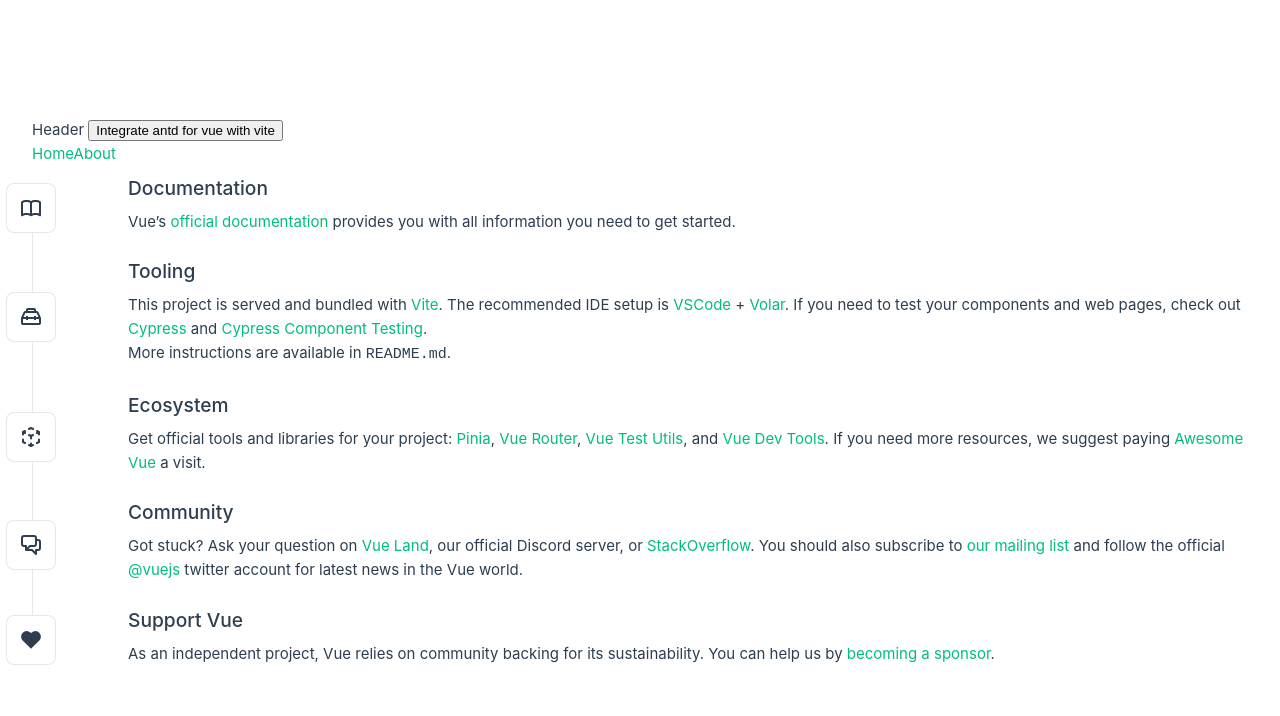
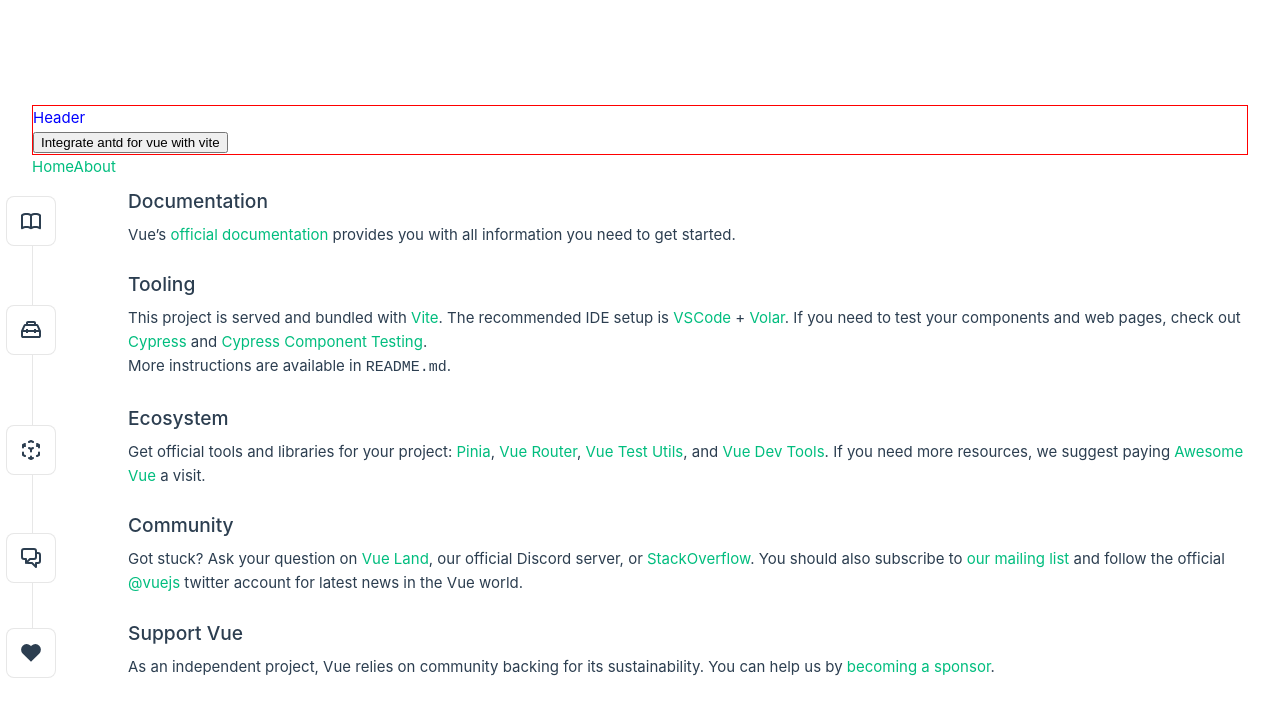
Before and after one commit to MinhSuIt/vueforjob, a Vue app: page / in a window 1280 px wide. Shown: the top 716 px of the page. Built offline with nearby package versions, Linux system fonts and the light colour scheme.

Commit message:
add sass to project

```diff
--- a/package.json
+++ b/package.json
@@ -18,6 +18,8 @@
   },
   "devDependencies": {
     "@vitejs/plugin-vue": "^3.1.2",
+    "sass": "^1.56.1",
+    "sass-loader": "^13.2.0",
     "vite": "^3.1.8"
   }
 }
--- a/src/components/common/header.vue
+++ b/src/components/common/header.vue
@@ -1,6 +1,6 @@
 <template>
-  <div>
-    Header
+  <div class="abc">
+    <p class="a">Header</p>
     <a-button type="primary" danger>Integrate antd for vue with vite</a-button>
   </div>
 </template>
@@ -10,4 +10,10 @@
 </script>
 
 <style lang="scss" scoped>
+.abc{
+    border: 1px solid red;
+    .a {
+        color:blue;
+    }
+}
 </style>
```
Also changed, not shown: 1 other file (tests, documents, lock files or other folders).
